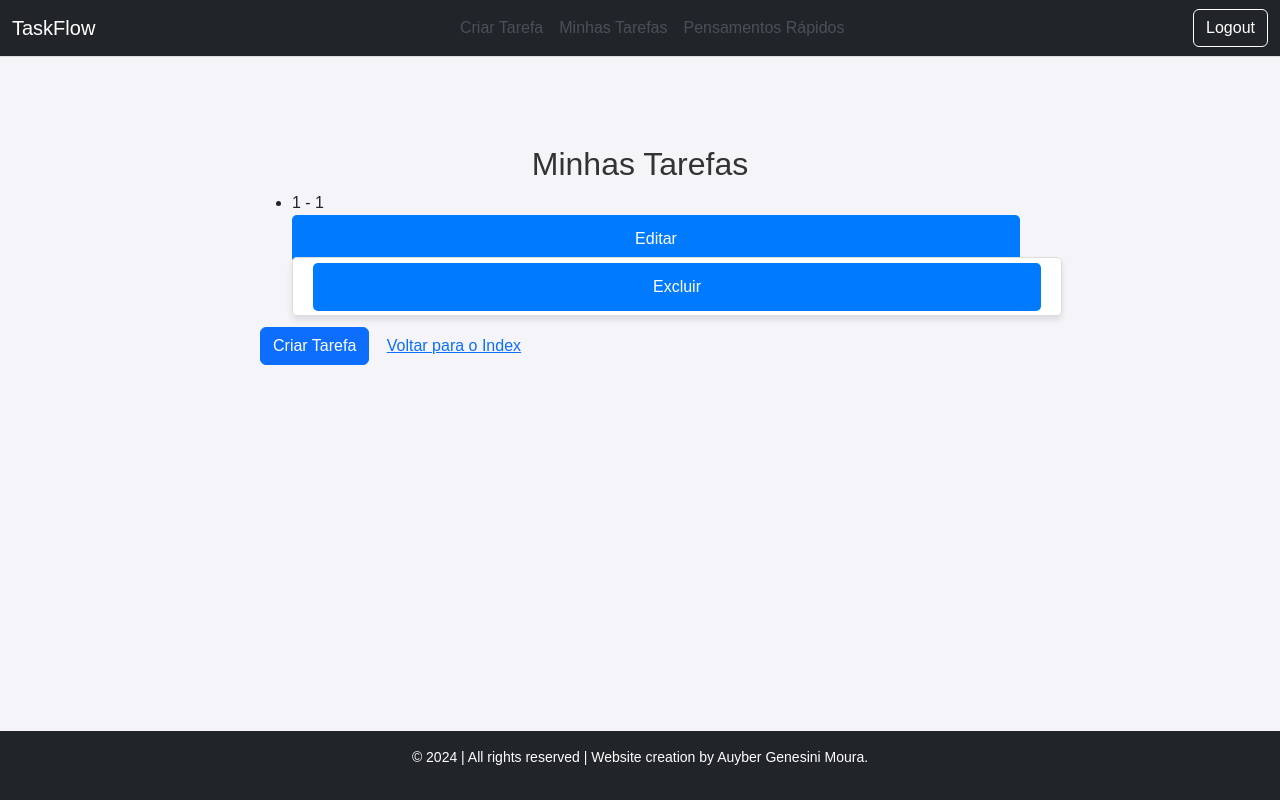
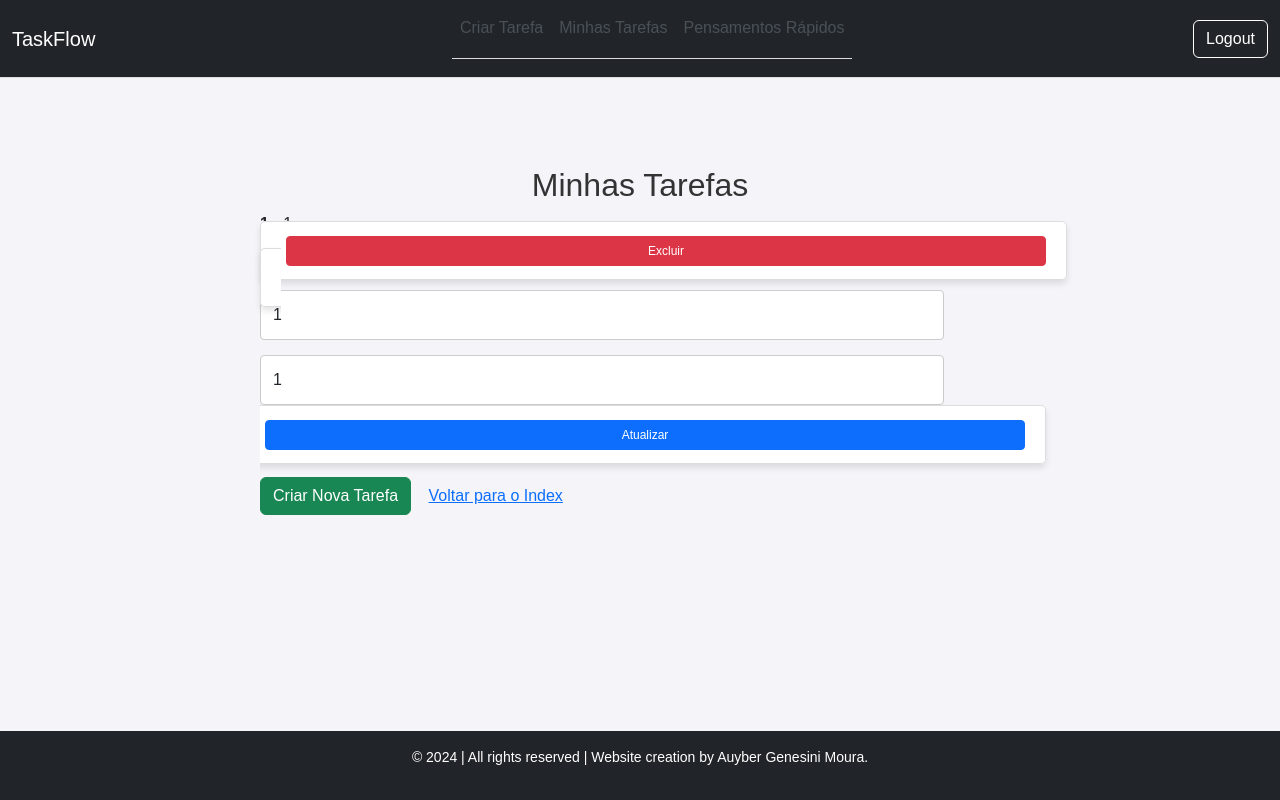
Before and after one commit to auyber/TaskFlow, a Flask app: page /tasks in a window 1280 px wide. Run offline with Flask 3, Linux system fonts and the light colour scheme; a user stored in the database is signed in.

Commit message:
feat: update task

```diff
--- a/app/routes.py
+++ b/app/routes.py
@@ -100,26 +100,33 @@
             db.session.commit()
 
             flash("Tarefa criada com sucesso!", "create_task_success")
-            return redirect(url_for('create_task'))  # Mantém o usuário na página atual
+            return redirect(url_for('tasks'))  # Redireciona para a lista de tarefas
 
         return render_template('create_task.html', form=form)
 
-    @app.route('/task/edit/<int:task_id>', methods=['GET', 'POST'])
+    @app.route('/task/edit/<int:task_id>', methods=['POST'])
     @login_required
     def edit_task(task_id):
         task = Task.query.get_or_404(task_id)
+
         if task.user_id != current_user.id:
-            abort(403)  # Usuário não autorizado a editar esta tarefa
+            flash("Você não tem permissão para editar esta tarefa.", "error")
+            return redirect(url_for('tasks'))
 
-        form = TaskForm()
+        # Captura os dados do formulário inline
+        title = request.form.get('title')
+        description = request.form.get('description')
 
-        if form.validate_on_submit():
-            task.title = form.title.data
-            task.description = form.description.data
+        # Atualiza os campos da tarefa
+        if title and description:
+            task.title = title
+            task.description = description
             db.session.commit()
+            flash("Tarefa editada com sucesso!", "success")
+        else:
+            flash("Todos os campos são obrigatórios!", "error")
 
-            flash("Tarefa editada com sucesso!", "edit_task_success")
-            return redirect(url_for('tasks'))  # Redireciona para a página de tarefas após edição
+        return redirect(url_for('tasks'))
 
         # Preenche o formulário com os dados da tarefa para edição
         form.title.data = task.title
--- a/app/static/css/styles.css
+++ b/app/static/css/styles.css
@@ -152,6 +152,44 @@
     color: #fff;
 }
 
+/* Estilo para formulários inline */
+form.inline-form {
+    display: inline-flex;
+    gap: 5px;
+    align-items: center;
+}
+
+form.inline-form input {
+    width: auto;
+    padding: 5px;
+    font-size: 14px;
+}
+
+form.inline-form button {
+    padding: 5px 10px;
+    font-size: 14px;
+}
+
+/* Botões menores */
+.btn-sm {
+    padding: 5px 10px;
+    font-size: 12px;
+    margin-left: 5px;
+}
+
+/* Estilo da lista */
+ul {
+    list-style-type: none;
+    padding: 0;
+}
+
+li {
+    margin-bottom: 10px;
+    border-bottom: 1px solid #ddd;
+    padding-bottom: 10px;
+}
+
+
 /* Ajustes para exibição em dispositivos móveis */
 @media (max-width: 768px) {
     .navbar-nav {
--- a/app/templates/tasks.html
+++ b/app/templates/tasks.html
@@ -4,52 +4,45 @@
 
 {% block content %}
     <h2>Minhas Tarefas</h2>
+
+    <!-- Exibir mensagens flash -->
     {% with messages = get_flashed_messages(with_categories=true) %}
         {% if messages %}
-            <ul>
+            <div class="flash-message-container">
                 {% for category, message in messages %}
-                    <li class="alert {{ category }}">{{ message }}</li>
+                    <div class="flash-message {{ category }}">
+                        {{ message }}
+                    </div>
                 {% endfor %}
-            </ul>
+            </div>
         {% endif %}
     {% endwith %}
 
+    <!-- Lista de Tarefas -->
     <ul>
         {% for task in tasks %}
             <li>
-                {{ task.title }} - {{ task.description }}
-                <button class="edit-task-btn" data-task-id="{{ task.id }}" onclick="showEditForm({{ task.id }})">Editar</button>
+                <strong>{{ task.title }}</strong> - {{ task.description }}
+
+                <!-- Botão para excluir -->
                 <form action="{{ url_for('delete_task', task_id=task.id) }}" method="POST" style="display:inline;">
-                    <button type="submit">Excluir</button>
+                    <button type="submit" class="btn btn-danger btn-sm">Excluir</button>
+                </form>
+
+                <!-- Formulário Inline para Editar Tarefa -->
+                <form action="{{ url_for('edit_task', task_id=task.id) }}" method="POST" style="display:inline;">
+                    {{ form.hidden_tag() }}
+                    <input type="text" name="title" value="{{ task.title }}" class="form-control form-control-sm" placeholder="Título">
+                    <input type="text" name="description" value="{{ task.description }}" class="form-control form-control-sm" placeholder="Descrição">
+                    <button type="submit" class="btn btn-primary btn-sm">Atualizar</button>
                 </form>
             </li>
+        {% else %}
+            <p>Nenhuma tarefa encontrada.</p>
         {% endfor %}
     </ul>
 
-    <div id="edit-form-container" style="display:none;">
-        <h3>Editar Tarefa</h3>
-        <form method="POST">
-            {{ form.hidden_tag() }}
-            <input type="hidden" name="task_id" id="task-id-input">
-            <div class="mb-3">
-                <label for="title" class="form-label">{{ form.title.label }}</label>
-                {{ form.title(class="form-control") }}
-            </div>
-            <div class="mb-3">
-                <label for="description" class="form-label">{{ form.description.label }}</label>
-                {{ form.description(class="form-control") }}
-            </div>
-            <button type="submit" class="btn btn-primary">Atualizar Tarefa</button>
-        </form>
-    </div>
-
-    <a href="{{ url_for('create_task') }}" class="btn btn-primary">Criar Tarefa</a>
+    <!-- Link para Criar Nova Tarefa -->
+    <a href="{{ url_for('create_task') }}" class="btn btn-success">Criar Nova Tarefa</a>
     <a href="{{ url_for('index') }}" class="btn btn-link">Voltar para o Index</a>
-
-    <script>
-        function showEditForm(taskId) {
-            document.getElementById('task-id-input').value = taskId;
-            document.getElementById('edit-form-container').style.display = 'block';
-        }
-    </script>
 {% endblock %}
```
Also changed, not shown: instance/site.db.
